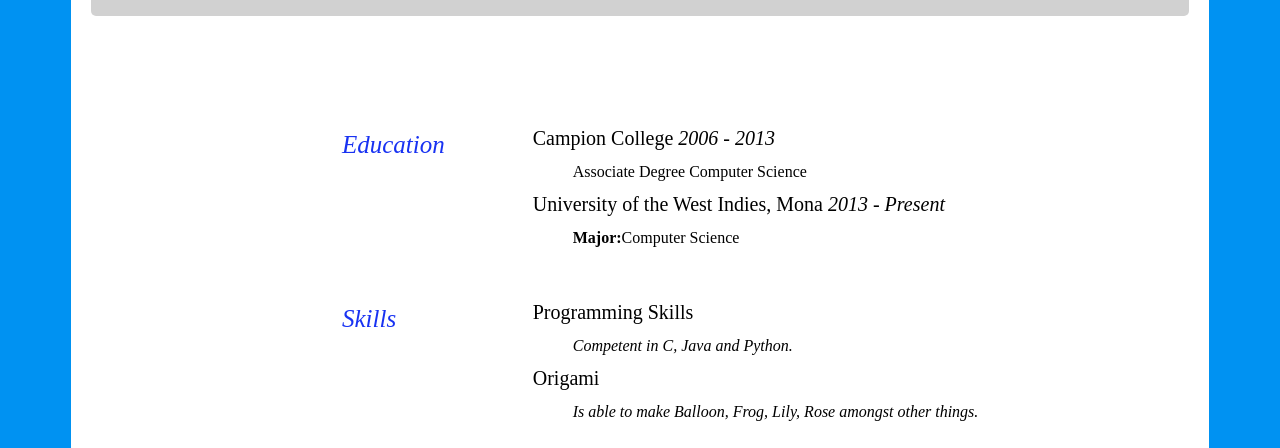
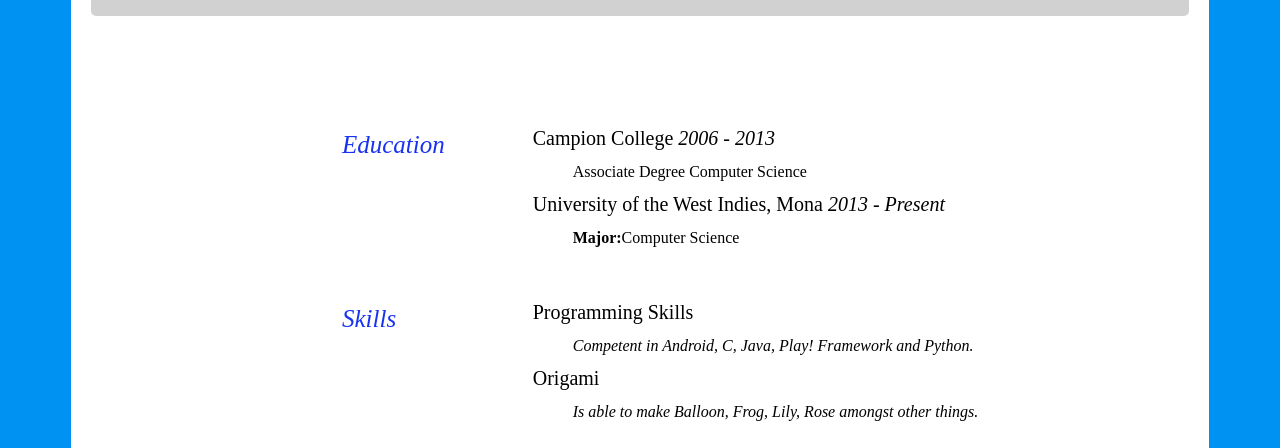
Before and after one commit to Drellimal2/drellimal2.github.io, a plain HTML site: page index.html in a window 1280 px wide. Shown: the part 352-800 px from the top of the page. Drawn offline with Linux system fonts and the light colour scheme.

Commit message:
Update index.html

```diff
--- a/index.html
+++ b/index.html
@@ -52,7 +52,7 @@
                     <dt>Programming Skills</dt>
                     <dd>
                         <em>
-                            Competent in C, Java and Python.
+                            Competent in Android, C, Java, Play! Framework and Python.
                         </em>
                     </dd>
 
```
